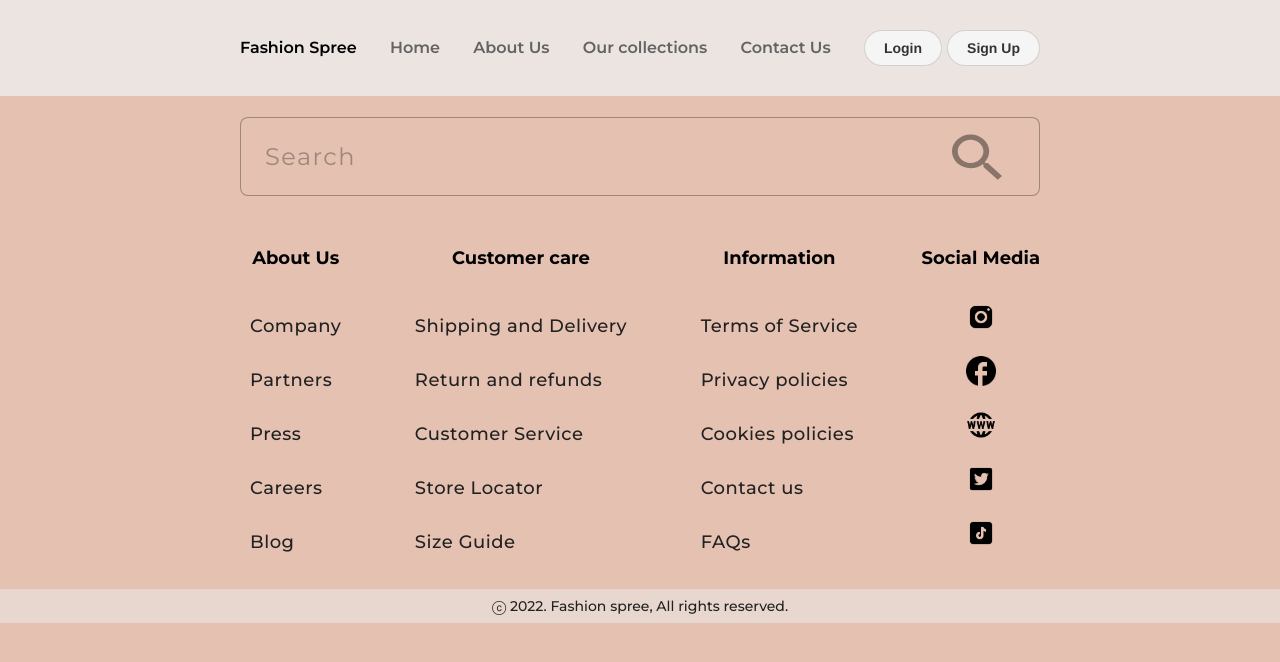
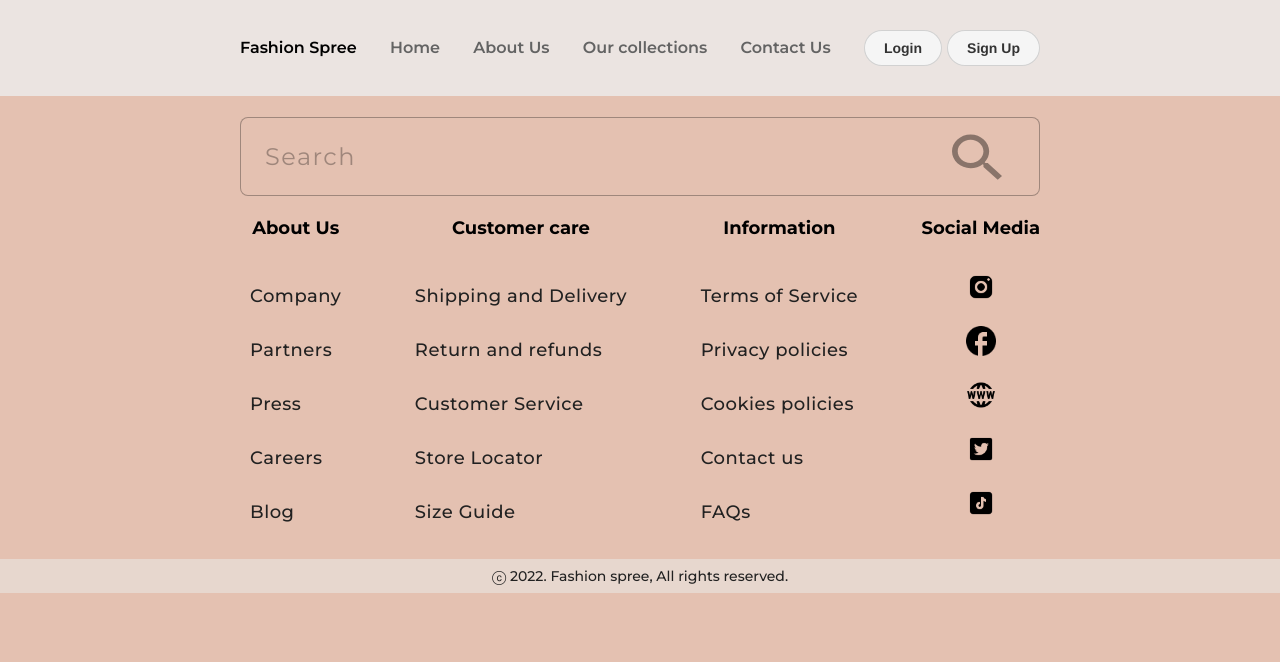
Before and after one commit to HackYourFuture-CPH/Fashion-Spree, a React (Create React App) app in the folder packages/client/: page /favorites in a window 1280 px wide. Shown: the top 662 px of the page. Built offline with nearby package versions, Linux system fonts and the light colour scheme; no server answers.

Commit message:
feedback corrections

```diff
--- a/packages/client/src/components/Footer/Footer.styles.css
+++ b/packages/client/src/components/Footer/Footer.styles.css
@@ -1,15 +1,14 @@
 .footer-container-main {
-  bottom: 0;
   justify-content: center;
   background-color: #e4c1b1;
   width: 100%;
-  margin: 0 auto;
   color: black;
   position: relative;
-  padding-top: 30px;
-  min-height: 30vh;
-  margin-top: auto;
+  right: 0;
+  left: 0;
+  bottom: 0;
 }
+
 .main-footer {
   width: 800px;
   margin: 0 auto;
--- a/packages/client/src/containers/CollectionsPage/CollectionsPage.Container.js
+++ b/packages/client/src/containers/CollectionsPage/CollectionsPage.Container.js
@@ -90,7 +90,7 @@ export const CollectionsPage = () => {
   }, [searchInput, products, sortOrder]);
 
   return (
-    <body>
+    <div className="main-collection">
       <div className="list-view">
         <DropDownView
           lable="Categories"
@@ -122,6 +122,6 @@ export const CollectionsPage = () => {
           filteredProducts={filteredProducts}
         />
       </div>
-    </body>
+    </div>
   );
 };
--- a/packages/client/src/containers/CollectionsPage/CollectionsPage.style.css
+++ b/packages/client/src/containers/CollectionsPage/CollectionsPage.style.css
@@ -3,7 +3,7 @@
   padding: 0;
   box-sizing: border-box;
 }
-body {
+.main-collection {
   min-height: 100vh;
   overflow: auto;
 }
```
